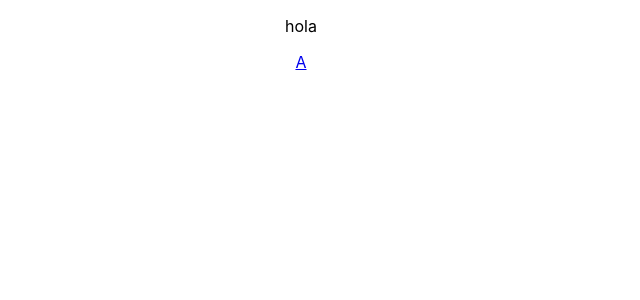
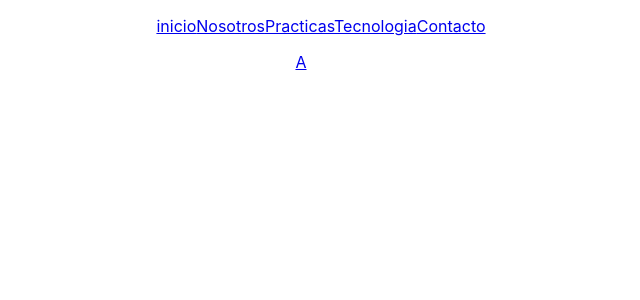
Before and after one commit to Santiago-Neyra/Centro-Urologia, a React (Create React App) app: page / in a window 1280 px wide. Before the commit this address had no page. Shown: the top 300 px of the page, without its empty margins (339-979 px from the left). Built offline with nearby package versions, Linux system fonts and the light colour scheme.

Commit message:
prueba NavBar.jsx

```diff
--- a/src/App.js
+++ b/src/App.js
@@ -1,7 +1,7 @@
 import React from 'react';
 import './App.css';
 import {BrowserRouter, Route, Routes, Link} from "react-router-dom";
-import {NavBar} from "./components/NavBar/NavBar.js"
+import {NavBar} from "./components/NavBar/NavBar.jsx"
 import {Nosotros} from "./components/Nosotros/Nosotros.js"
 
 function App() {
@@ -12,7 +12,6 @@ function App() {
         <Link to="/Nosotros">A</Link>
           <Routes>
             <Route path="/Nosotros" element={<Nosotros/>}></Route>
-
           </Routes>
 
       </BrowserRouter>
--- a/src/components/NavBar/NavBar.js
+++ /dev/null
@@ -1,7 +0,0 @@
-import React from "react";
-
-export const NavBar=()=>{
-    return(
-        <p>hola</p>
-    )
-}
--- /dev/null
+++ b/src/components/NavBar/NavBar.jsx
@@ -0,0 +1,18 @@
+import React from "react";
+import { Link } from "react-router-dom";
+
+export const NavBar = () => {
+    return (
+        <>
+        <ul>
+            <Link to={"/"}>inicio</Link>
+            <Link to={"/nosotros"}>Nosotros</Link>
+            <Link to={"/practicas"}>Practicas</Link>
+            <Link to={"/tecnologia"}>Tecnologia</Link>
+            <Link to={"/contacto"}>Contacto</Link>
+        </ul>
+
+        </>
+
+    )
+}
```
